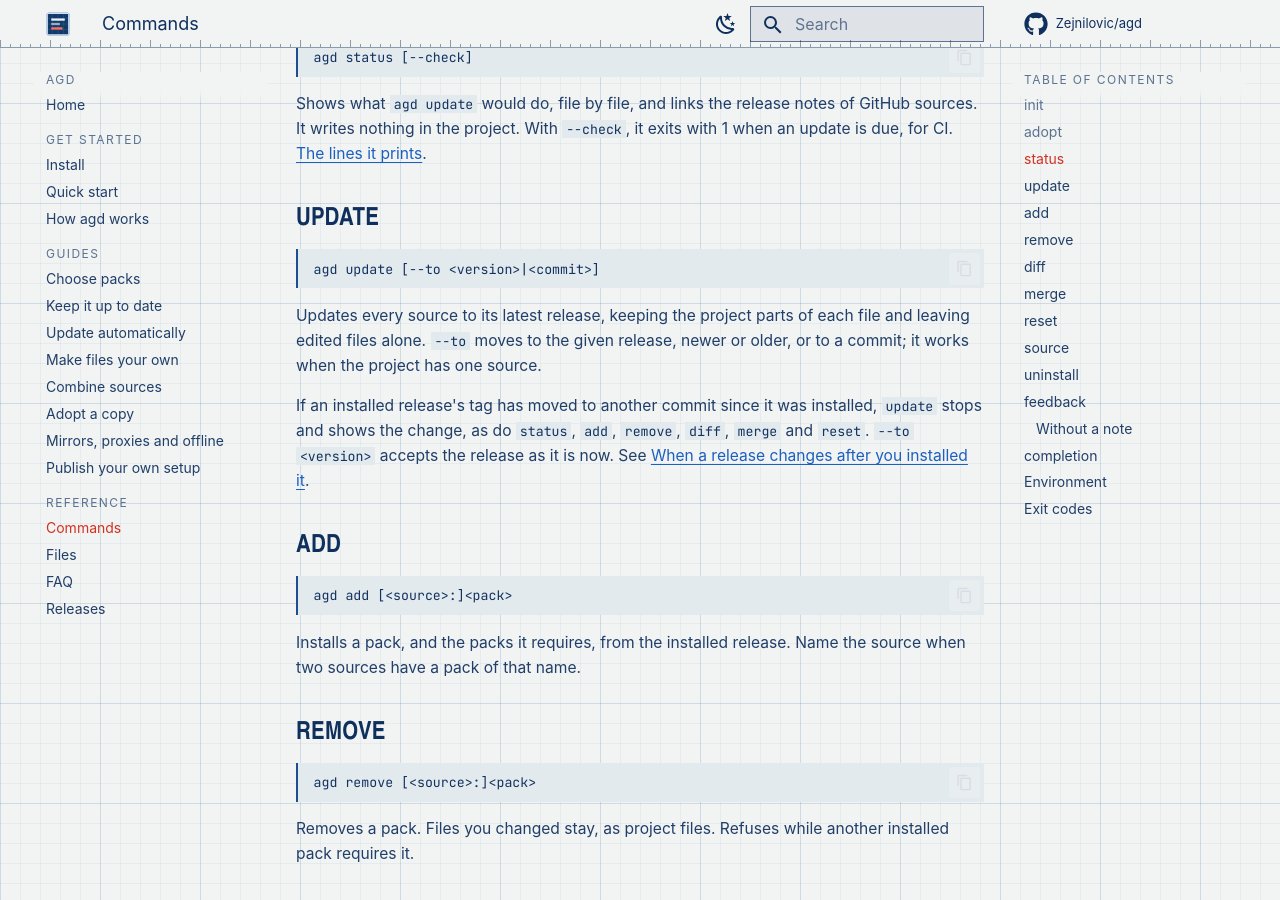
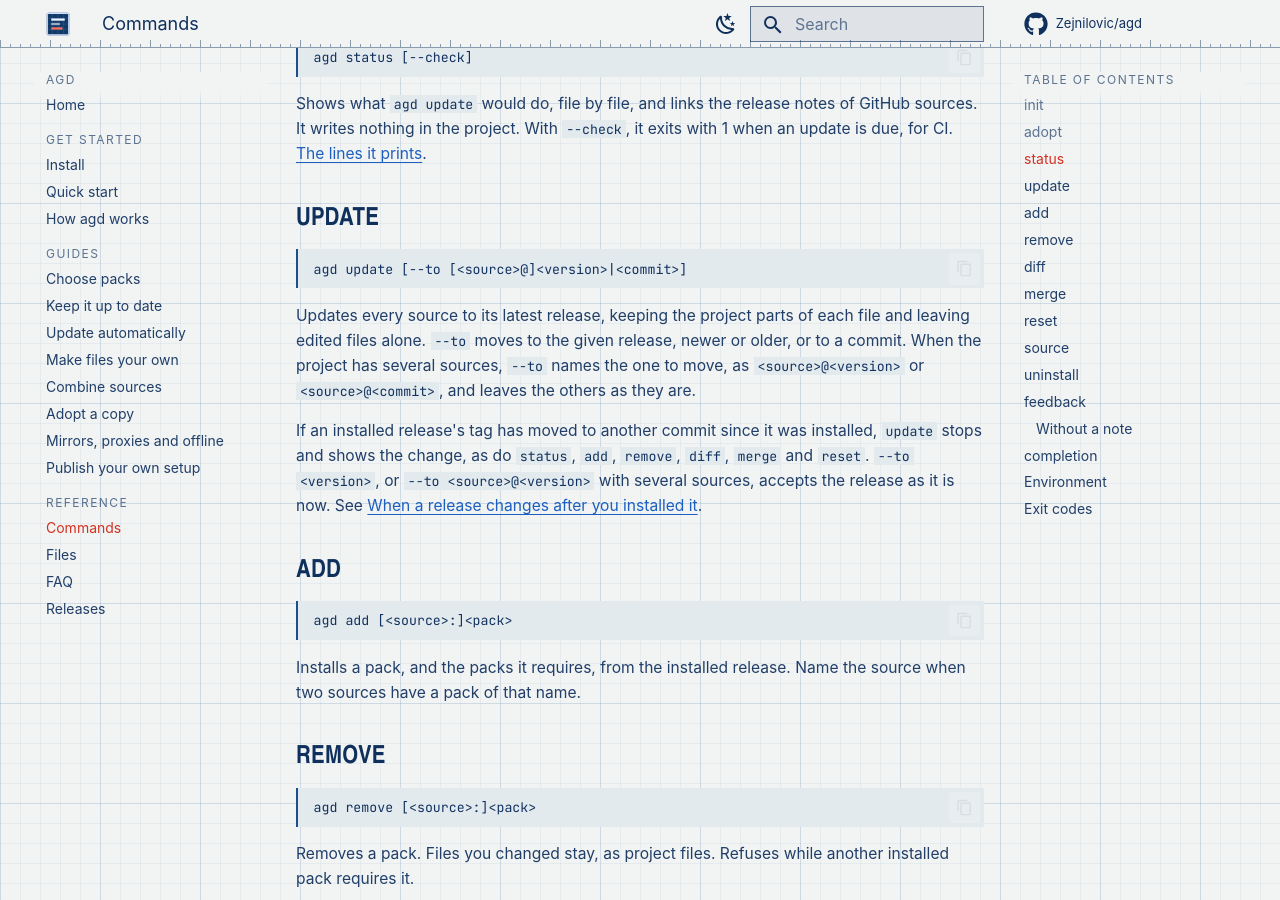
Before and after one commit to Zejnilovic/agd, an MkDocs documentation site: the page built from docs/reference/commands.md, in a window 1280 px wide and 900 px high, scrolled down 1397 px. Built offline with MkDocs 1.6.1 and Material for MkDocs 9.7.7, drawn with Linux system fonts in a browser that asks for light colours; some web fonts are replaced; comment, search, counter and statistics services are not loaded; some of the changed text lies outside the part shown.

Commit message:
agd update --to <source>@<version> for projects with several sources
--to names the source to move, and the other sources stay
as they are, so a moved tag can be accepted in a project with
several sources. A bare --to there still stops and shows how
to name the source. Tab completion offers <source>@<version>
when there are several sources.

````diff
--- a/docs/reference/commands.md
+++ b/docs/reference/commands.md
@@ -46,12 +46,12 @@ Shows what `agd update` would do, file by file, and links the release notes of G
 ## update
 
 ```text
-agd update [--to <version>|<commit>]
+agd update [--to [<source>@]<version>|<commit>]
 ```
 
-Updates every source to its latest release, keeping the project parts of each file and leaving edited files alone. `--to` moves to the given release, newer or older, or to a commit; it works when the project has one source.
+Updates every source to its latest release, keeping the project parts of each file and leaving edited files alone. `--to` moves to the given release, newer or older, or to a commit. When the project has several sources, `--to` names the one to move, as `<source>@<version>` or `<source>@<commit>`, and leaves the others as they are.
 
-If an installed release's tag has moved to another commit since it was installed, `update` stops and shows the change, as do `status`, `add`, `remove`, `diff`, `merge` and `reset`. `--to <version>` accepts the release as it is now. See [When a release changes after you installed it](../guides/updates.md#when-a-release-changes-after-you-installed-it).
+If an installed release's tag has moved to another commit since it was installed, `update` stops and shows the change, as do `status`, `add`, `remove`, `diff`, `merge` and `reset`. `--to <version>`, or `--to <source>@<version>` with several sources, accepts the release as it is now. See [When a release changes after you installed it](../guides/updates.md#when-a-release-changes-after-you-installed-it).
 
 ## add
 
@@ -165,7 +165,7 @@ agd completion bash
 agd completion zsh
 ```
 
-Prints the shell's tab completion script. It completes commands and options; from the project's `.agd.lock`, the packs to add or remove, installed paths for `diff`, `merge` and `reset`, and source names; and the releases for `update --to` and `init <source>@`, which it asks each source for with `git ls-remote`, for up to 3 seconds, adding the cached ones. With `--offline`, it offers only the cached releases. Completing writes nothing, not even to the cache, so it doesn't offer the packs of a source that isn't installed yet. Homebrew installs the scripts; otherwise [turn it on in your shell](../install.md#tab-completion).
+Prints the shell's tab completion script. It completes commands and options; from the project's `.agd.lock`, the packs to add or remove, installed paths for `diff`, `merge` and `reset`, and source names; and the releases for `update --to` (as `<source>@<version>` when the project has several sources) and `init <source>@`, which it asks each source for with `git ls-remote`, for up to 3 seconds, adding the cached ones. With `--offline`, it offers only the cached releases. Completing writes nothing, not even to the cache, so it doesn't offer the packs of a source that isn't installed yet. Homebrew installs the scripts; otherwise [turn it on in your shell](../install.md#tab-completion).
 
 ## Environment
 
````
Also changed, not shown: CHANGELOG.md (+1 -0 lines), README.md (+1 -1 lines), docs/guides/combine-sources.md (+1 -1 lines), docs/guides/updates.md (+2 -2 lines), 2 other files.
